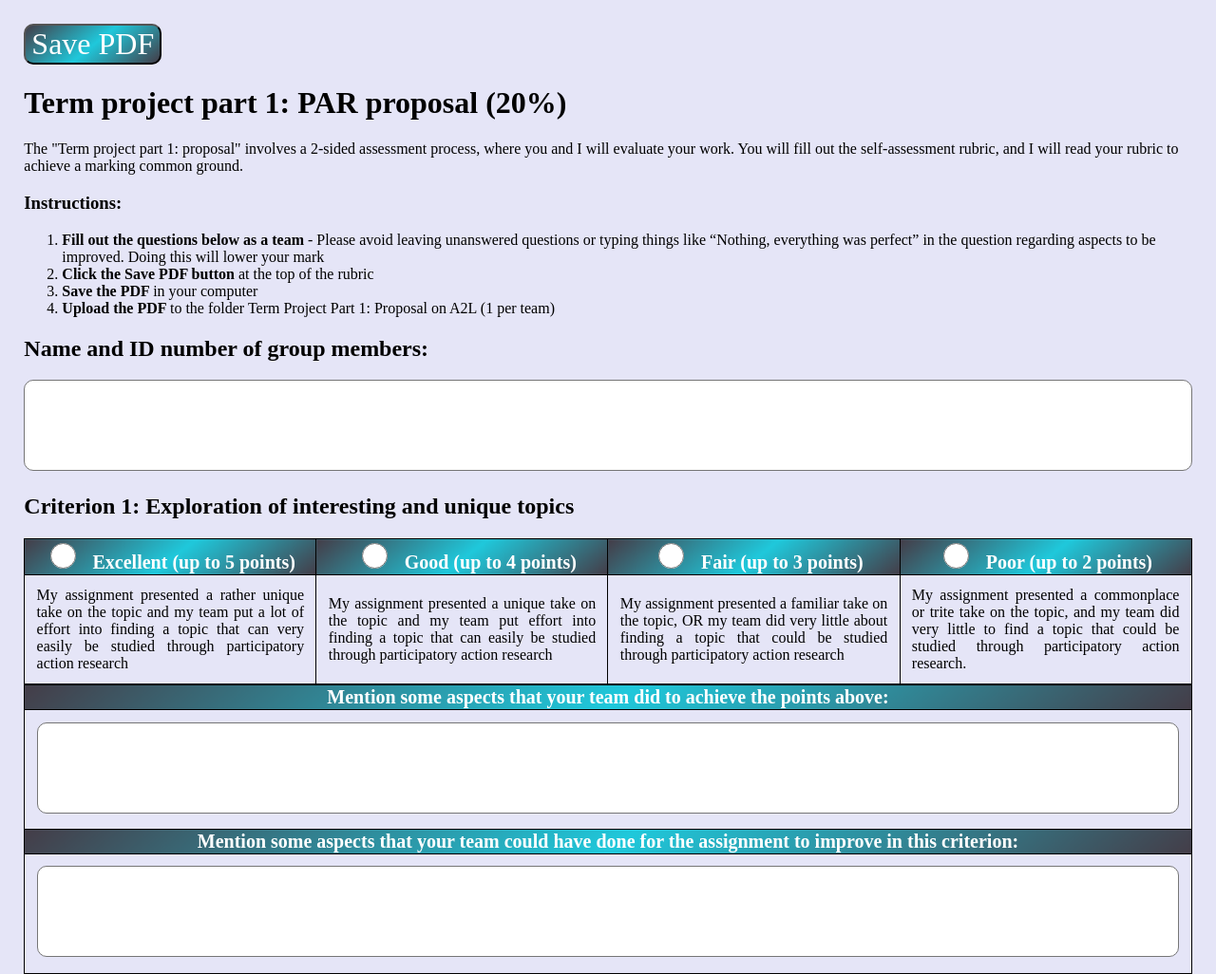
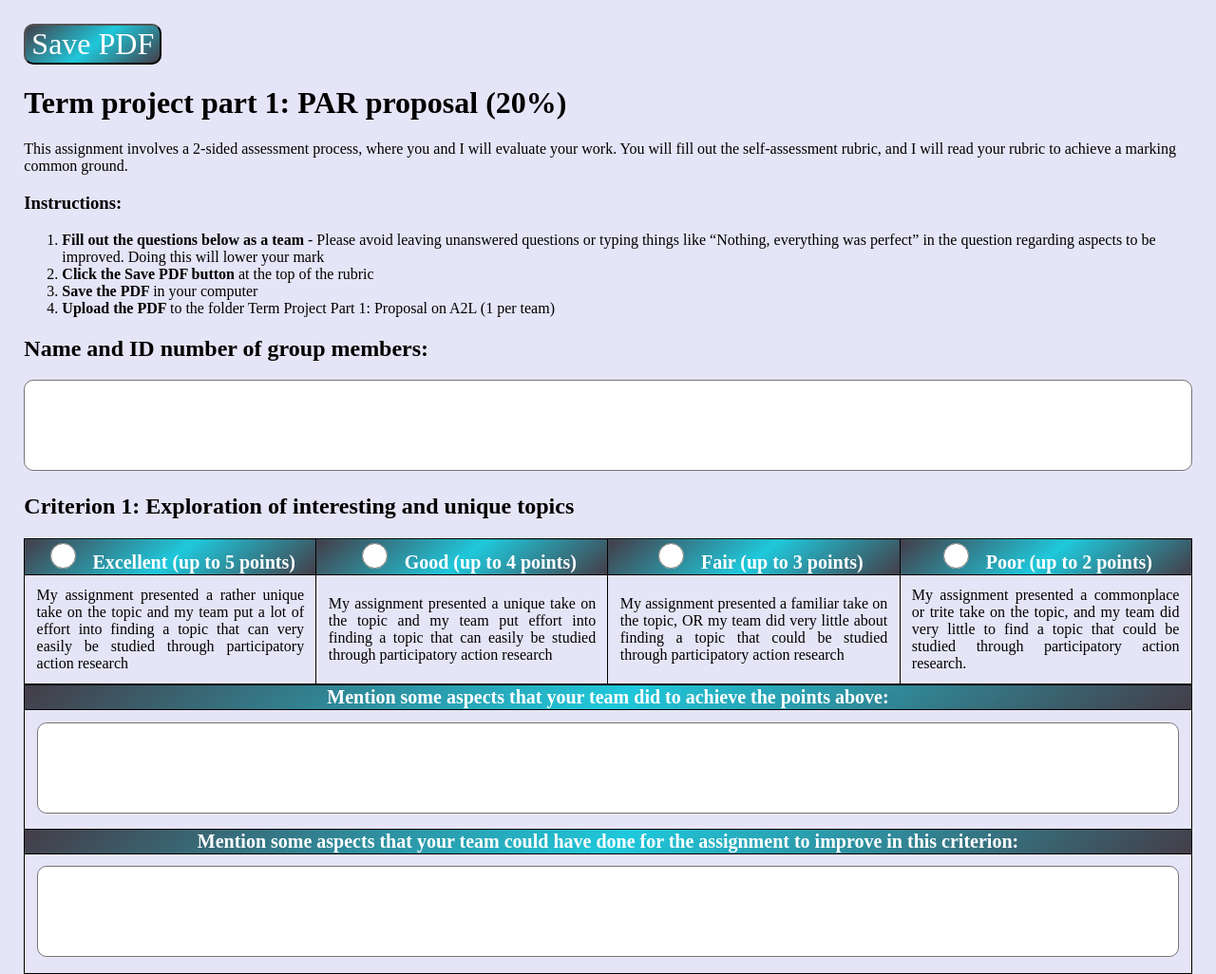
Before and after one commit to SOCSCI1SS3/self-assessment-proposal-rubric, a plain HTML site: page index.html in a window 1280 px wide. Shown: the top 1026 px of the page at 95% size. Drawn offline with nearby package versions, Linux system fonts and the light colour scheme; a web font is replaced by a local one.

Commit message:
Update index.html

```diff
--- a/index.html
+++ b/index.html
@@ -21,12 +21,16 @@
       type="button"
 			value="Save PDF"
 			@click="savePdf">
-  <h1>Term project part 1: PAR proposal (20%)</h1>
+
+      <div class="titleplusintroplusinstructions">
+
+  <h1  class="maintitle">Term project part 1: PAR proposal (20%)</h1>
 
 <!-- instructions      -->
+  <div class="introplusinstructions">
 
 <p class="introParagraph">
-The "Term project part 1: proposal" involves a 2-sided assessment process, where you and I will evaluate your work. You will fill out the self-assessment rubric, and I will read your rubric to achieve a marking common ground.
+This assignment involves a 2-sided assessment process, where you and I will evaluate your work. You will fill out the self-assessment rubric, and I will read your rubric to achieve a marking common ground.
   </p>
 
   <h3>
@@ -40,6 +44,10 @@ The "Term project part 1: proposal" involves a 2-sided assessment process, where
       <li><b>Save the PDF </b> in your computer</li>
       <li><b>Upload the PDF </b>to the folder Term Project Part 1: Proposal on A2L (1 per team)</li>
   </ol>
+
+    </div>
+    </div>
+
 
 
 
```
